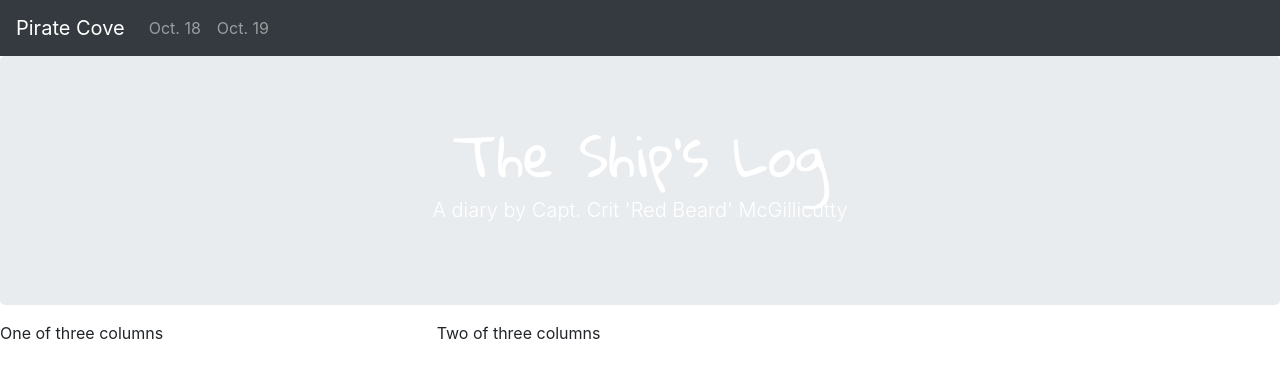
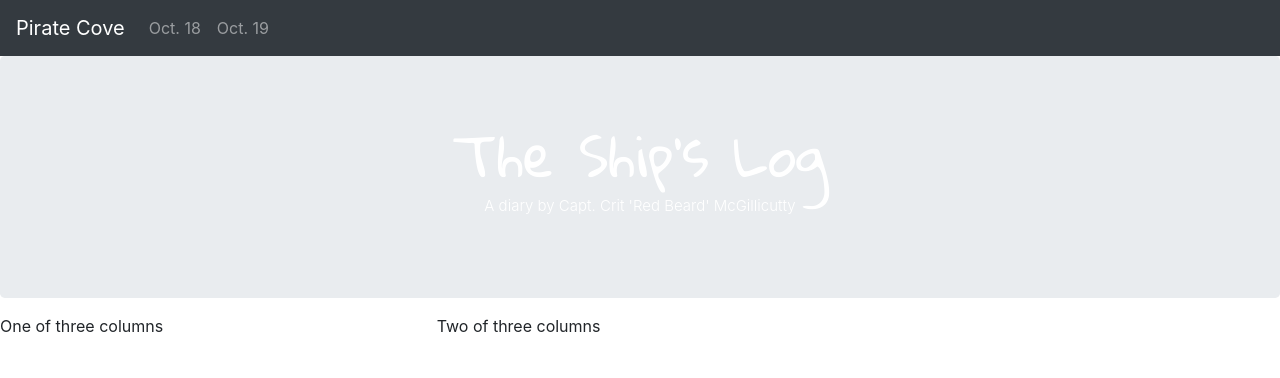
Before and after one commit to megankeith/megan-bootstrap-practice, a website: page docs/index.html in a window 1280 px wide. Drawn offline with Linux system fonts and the light colour scheme.

Commit message:
jumbotron text

```diff
--- a/src/scss/styles.scss
+++ b/src/scss/styles.scss
@@ -16,3 +16,7 @@
 h2 {
     font-family: 'Gloria Hallelujah';
 }
+
+.lead {
+    font-size: 15px;
+}
```
Also changed, not shown: docs/css/styles.css.
